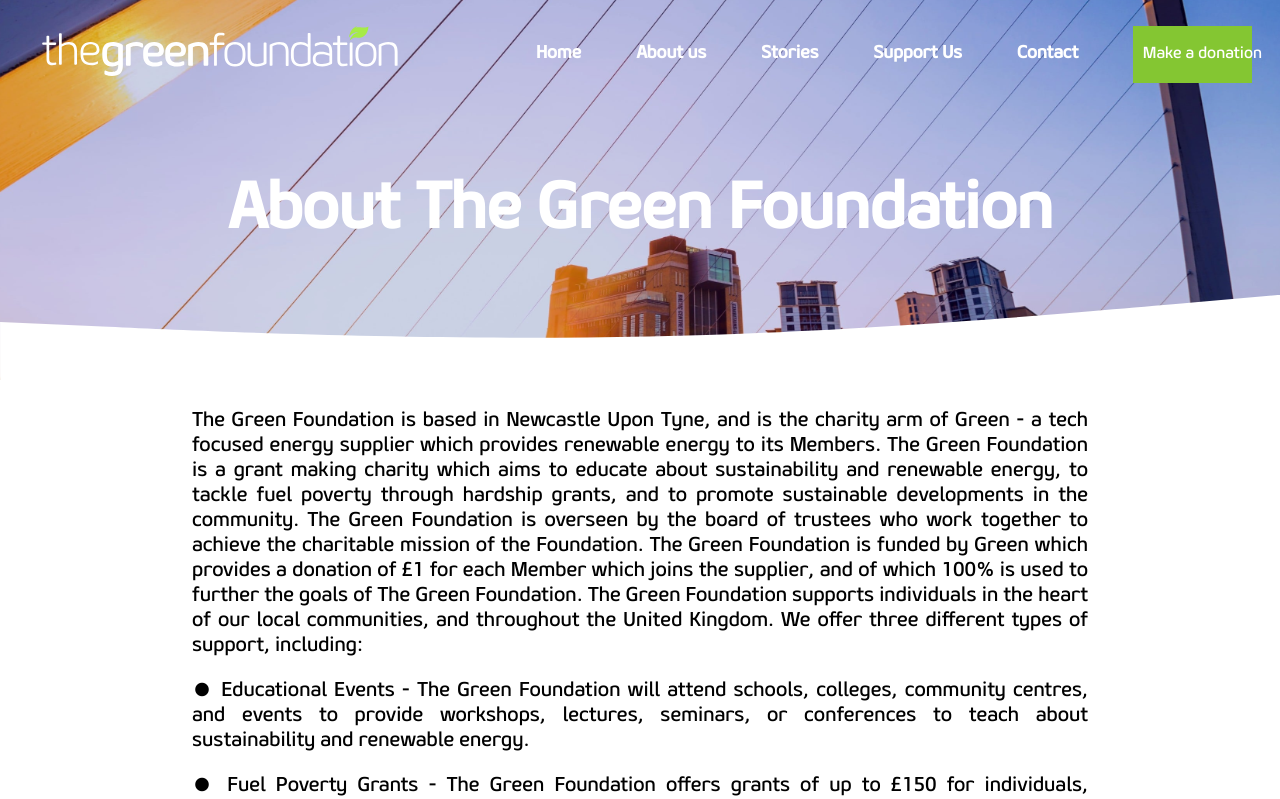
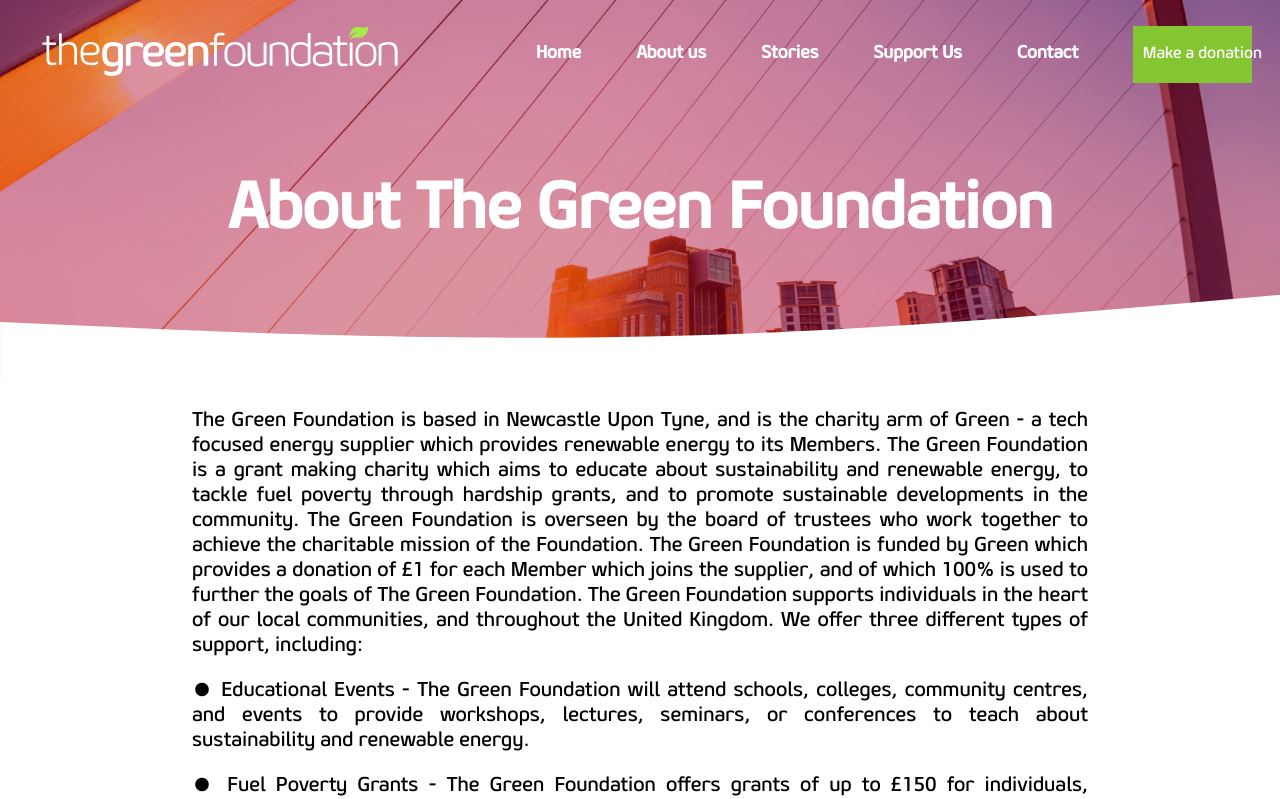
Before and after one commit to yahm23/FrontEndCharitySite, a React (Create React App) app: page /about in a window 1280 px wide. Shown: the top 799 px of the page. Built offline with nearby package versions, Linux system fonts and the light colour scheme.

Commit message:
overlay acheived with old elements still working

```diff
--- a/src/App.css
+++ b/src/App.css
@@ -20,6 +20,7 @@ body {
   display: flex;
   flex-direction: row;
   align-self: stretch;
+  z-index: 2;
 }
 
 .navbar-mobile {
@@ -31,6 +32,7 @@ body {
   display: flex;
   flex-direction: row;
   align-self: stretch;
+  z-index: 2;
 }
 
 /* Style the links inside the navigation bar */
@@ -225,6 +227,7 @@ a, a:visited, a:hover, a:active {
 
 .wave-container {
   width: 100%;
+  position: relative;
 }
 
 .wave {
@@ -273,6 +276,8 @@ a, a:visited, a:hover, a:active {
 .whiteBackground {
   background-color: white;
   width: 100%;
+  z-index: 1;
+  position: relative;
 }
 
 .boxes {
@@ -585,6 +590,15 @@ div .Bar {
   background-size: cover;
   height: 100%;
   background-position: center -415px;
+  z-index: 0;
+}
+
+.overlay {
+  position: absolute;
+  background-color: rgba(255, 0, 0, 0.3);
+  width: 100%;
+  height: 100%;
+  z-index: 0;
 }
 
 .contactContainer {
@@ -647,6 +661,9 @@ div .Bar {
   text-align: center;
   font-size: 150%;
   padding-top: 15%;
+  position: relative;
+  top: auto;
+  z-index: 1;
 }
 
 .contactHeading {
@@ -657,6 +674,9 @@ div .Bar {
   margin: 0% auto;
   text-align: center;
   font-size: 200%;
+  position: relative;
+  top: auto;
+  z-index: 1;
 }
 
 .blogs {
--- a/src/App.scss
+++ b/src/App.scss
@@ -42,10 +42,13 @@ body{
   display:flex;
   flex-direction: row;
   align-self: stretch;
+  z-index: 2;
   }
+
   .navbar {
   padding-top: 2%;
   @include navbar()
+
   }
 
   .navbar-mobile {
@@ -226,6 +229,7 @@ body{
 
   .wave-container{
   width: 100%;
+  position: relative;
   }
 
   .wave{
@@ -260,13 +264,17 @@ body{
   @include black();
   font-size: 330%;
   }
+
   .black-mobile{
   @include black();
   font-size: 230%;
   }
+
   .whiteBackground{
   background-color: white;
   width: 100%;
+  z-index: 1;
+  position: relative;
   // height:100%
   }
 
@@ -578,6 +586,18 @@ body{
   background-image: url('./Media/DesktopBackgrounds/NCLDark.jpg');
   @include backgroundSettings();
   background-position: center -415px;
+  // position: relative;
+  z-index: 0;
+  }
+
+
+
+  .overlay {
+    position: absolute;
+    background-color: rgba(255,0,0,0.3);
+    width: 100%;
+    height: 100%;
+    z-index: 0;
   }
 
   .contactContainer{
@@ -623,13 +643,17 @@ body{
   @include headings();
   font-size: 150%;
   padding-top: 15%;
-
+  position: relative;
+  top: auto;
+  z-index: 1;
   }
 
   .contactHeading{
-  @include headings();
-  font-size: 200%;
-
+    @include headings();
+    font-size: 200%;
+    position: relative;
+    top: auto;
+    z-index: 1;
   }
   @mixin blogs{
   display: flex;
--- a/src/components/Pages/About/index.js
+++ b/src/components/Pages/About/index.js
@@ -16,10 +16,14 @@ const About = ()=> {
                 {/* <img  id="favicon" rel="icon" href="./Media/Logos/PNG/LighterLogo.png" /> */}
             </Helmet>
             <div className="aboutcontainer">
+                <div className="overlay"></div>
 
                 <div className={isMobile ?"Posts-mobile":"contactHeading"} >
                     <h1 className=""> About The Green Foundation</h1>
                     <Wave></Wave>
+                </div>
+
+
                     <div className="whiteBackground">
                         <div className="descriptionContainer">
 
@@ -44,12 +48,12 @@ const About = ()=> {
                                 </p>
                             </div>
 
+            </div>
+
                         </div>
                     </div>
-                </div>
 
 
-            </div>
             <BottomBanner></BottomBanner>
 
         </div>
--- a/src/components/Pages/Contact/index.js
+++ b/src/components/Pages/Contact/index.js
@@ -18,7 +18,7 @@ const Contact=()=>{
             </Helmet>
 
             <div className="contactContainer" >
-
+                <div className="overlay"></div>
                 <div className="contactHeading" >
                     <h1>Contact</h1>
                     <Wave></Wave>
```
Also changed, not shown: 1 other file (tests, documents, lock files or other folders).
